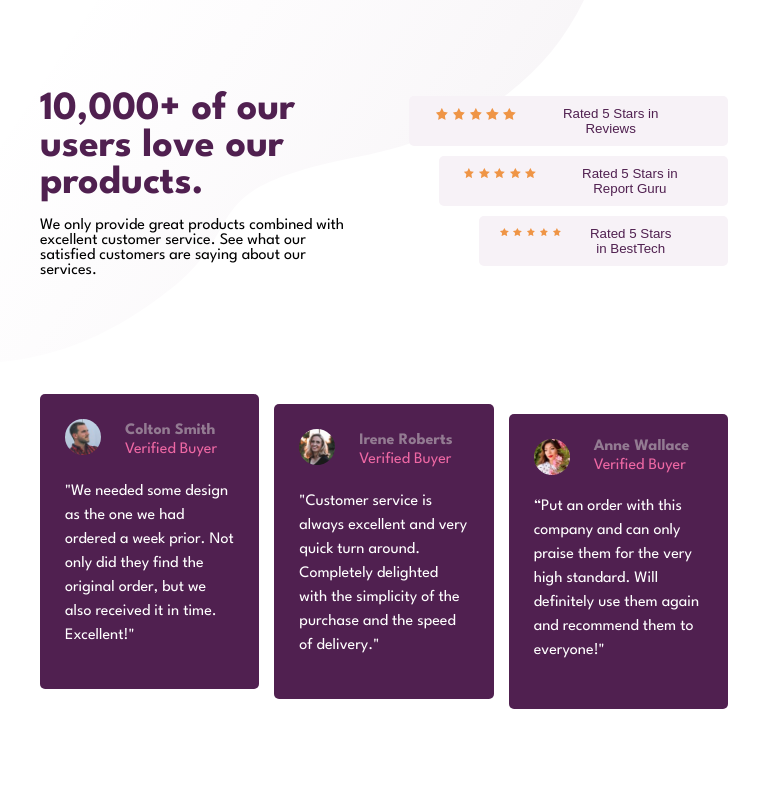
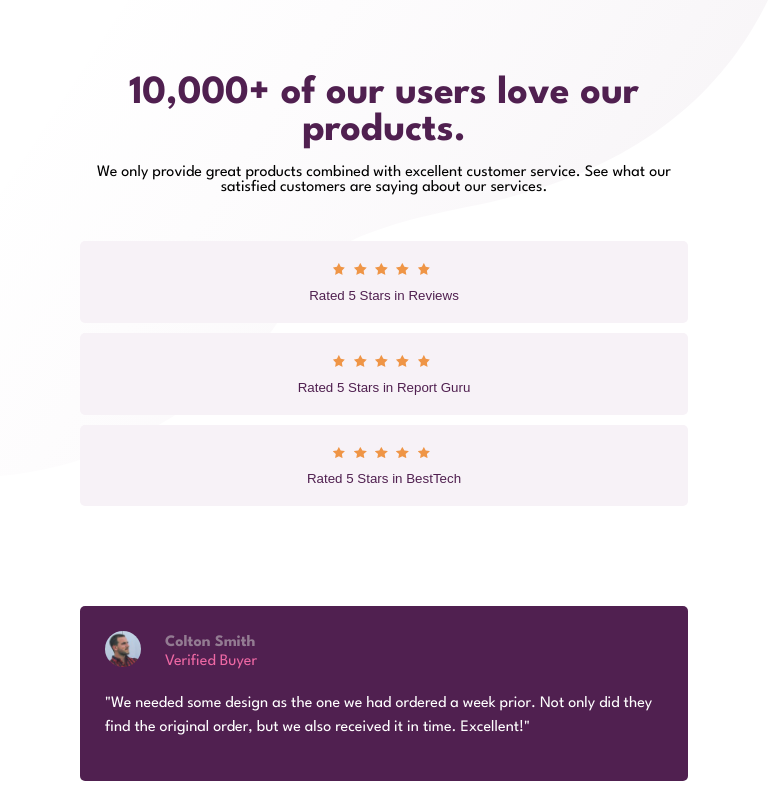
Before and after one commit to SedativeGlam/Social-proof-section-master, a plain HTML site: page index.html in a window 768 px wide. Shown: the top 800 px of the page. Drawn offline with Linux system fonts and the light colour scheme.

Commit message:
Add files via upload

```diff
--- a/style.css
+++ b/style.css
@@ -177,18 +177,59 @@ color: #ee68a4;
 }
 
 @media screen and (min-width: 768px) and (max-width: 1023px){
+    .section-1{
+        margin-bottom: 100px;
+    }
+
+.section-1 > img{
+    width: 100%;
+}
+
     .grid-container{
-        padding: 0 40px 0 40px;
-        gap: 50px;
+        grid-template-columns: 1fr;
+        gap: 20px;
+        padding: 0 80px 0 80px;
+        margin-top: -450px;
+    }
+
+    .grid-left > h1{
+        text-align: center;
+    }
+
+    .grid-left > p{
+        text-align: center;
+    }
+
+    .grid-right{
+        margin-top: 0;
+     }
+
+     button{
+       width: 100%;
+        padding: 10px 0;
+        flex-direction: column;
+        align-items: center;
+    }
+
+    button > p{
+        margin: 10px 0 10px 0px;
+        color: #502050;
+    }
+
+    .button-2{
+        margin-left: 0;
+        margin-top: 10px;
+        margin-bottom: 10px;
+        padding-right: 0;
+    }
+
+    .button-3{
+        margin-left: 0;
     }
 
     .section-2{
-        padding: 0 40px 50px 40px;
-    }
-
-    .button-images > img{
-        padding-top: 12px;
-        margin-right: 1px;
-        width: 13%;
+        padding: 0 80px 100px 80px;
+        grid-template-columns: 1fr;
+        gap: 15px;
     }
 }
```
